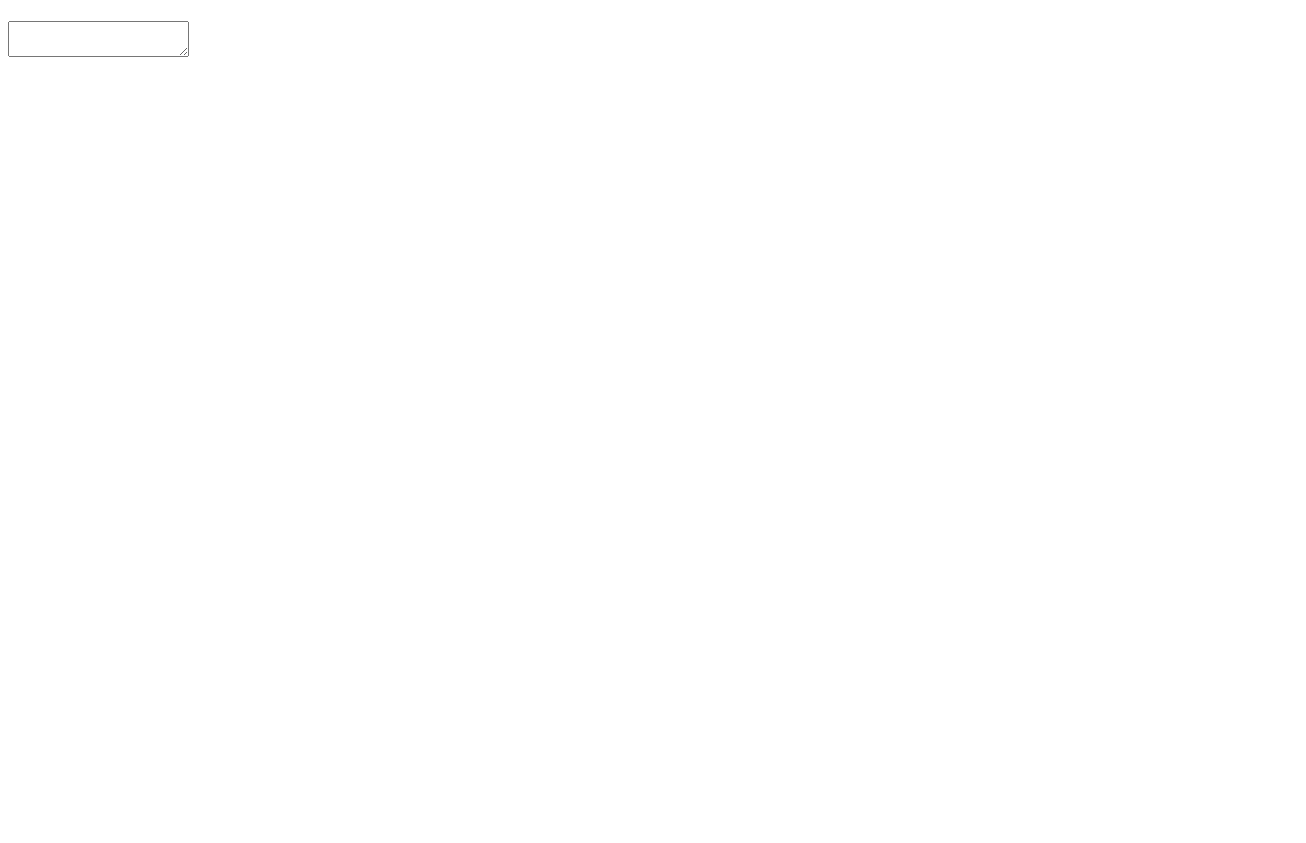
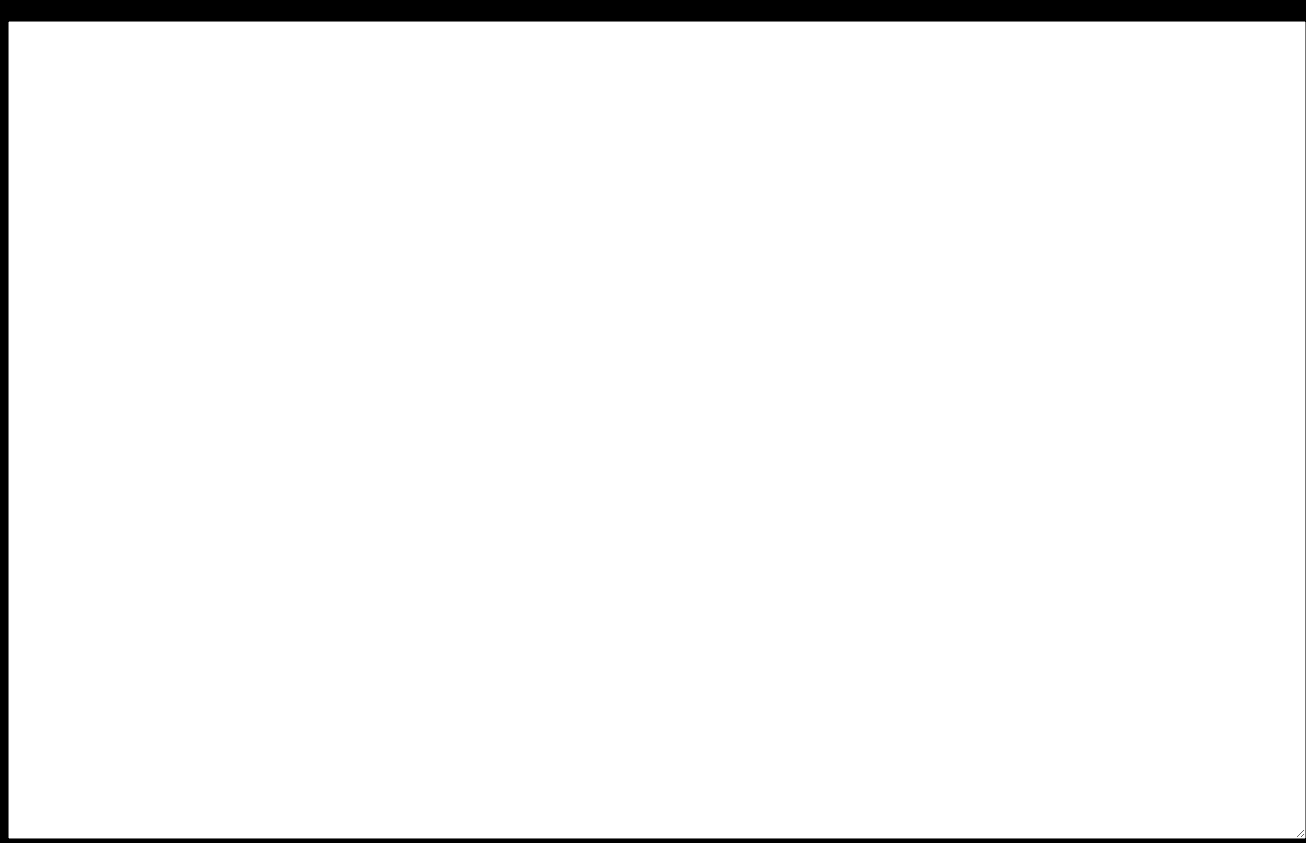
Before and after one commit to chr1swill/notes-ofps, a website: page index.html in a window 1280 px wide. Shown: the whole page, 1306 px wide, since content can reach past the window. Before the commit the page ends 800 px from the top, so only its background shows below. Drawn offline with Linux system fonts and the light colour scheme.

Commit message:
feat: add some basic styles

```diff
--- a/css/styles.css
+++ b/css/styles.css
@@ -2,3 +2,21 @@
     display: none;
     visibility: none;
 }
+
+body {
+    width: 100svw;
+    height: 100svh;
+    overflow: hidden;
+    background-color: black;
+    color: white;
+}
+
+h1 {}
+
+.note_text_input {
+    width: 100svw;
+    height: 100svh;
+    background-color: dark-gray;
+    color: white;
+    padding: 8px;
+}
--- a/index.html
+++ b/index.html
@@ -8,7 +8,7 @@
 </head>
 <body>
     <h1 id="note_file_name"></h1>
-    <label for="note_text" class="hidden"></label>
-    <textarea id="note_text" name="note_text"></textarea>
+    <label for="note_text_input" class="hidden"></label>
+    <textarea id="note_text_input" name="note_text_input" class="note_text_input"></textarea>
 </body>
 </html>
```
